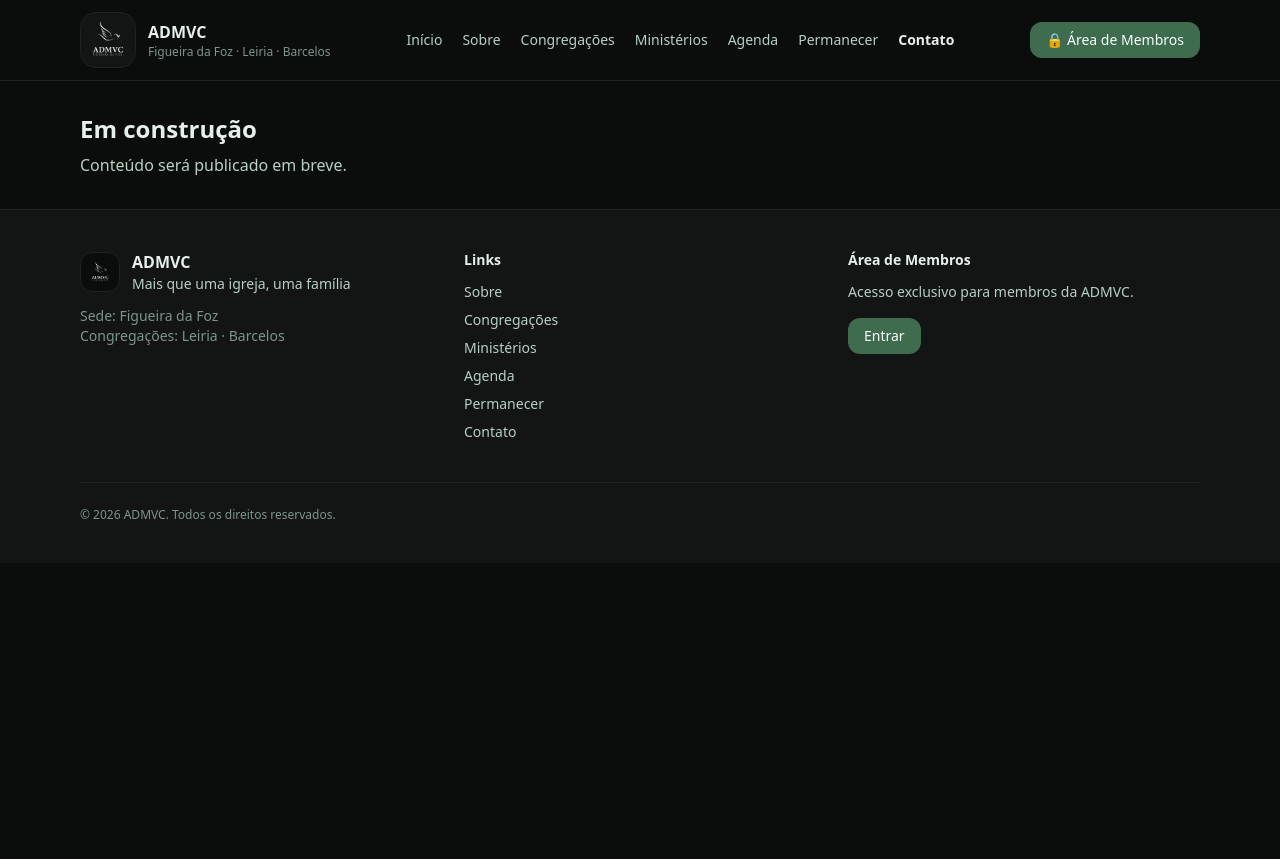
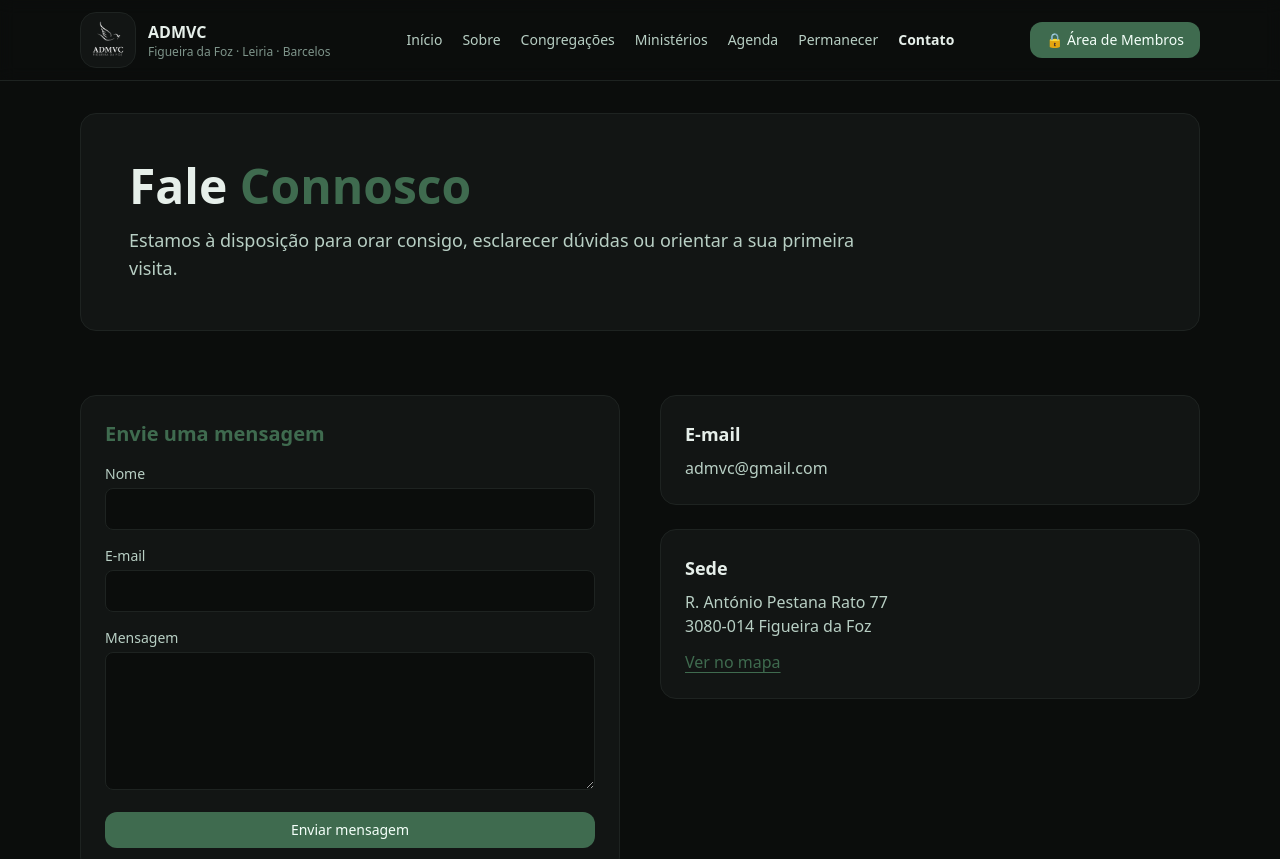
Before and after one commit to libertrendz/admvc-site, a Next.js app: page /contato in a window 1280 px wide. Shown: the top 859 px of the page. Before the commit the page ends 800 px from the top, so only its background shows below. Built offline with nearby package versions, Linux system fonts and the light colour scheme.

Commit message:
Update page.tsx

```diff
--- a/app/contato/page.tsx
+++ b/app/contato/page.tsx
@@ -1,9 +1,115 @@
-// app/contato/page.ts
-export default function Page() {
+// app/contato/page.tsx
+import Link from "next/link";
+
+export default function ContatoPage() {
   return (
-    <section className="space-y-2">
-      <h1 className="text-2xl font-semibold">Em construção</h1>
-      <p className="text-muted">Conteúdo será publicado em breve.</p>
-    </section>
+    <main className="space-y-16">
+      {/* HERO */}
+      <section className="relative overflow-hidden rounded-2xl border border-soft bg-bg2 p-6 md:p-12">
+        <div className="relative z-10 max-w-3xl space-y-4">
+          <h1 className="text-3xl md:text-5xl font-semibold text-fg">
+            Fale <span className="text-figueira">Connosco</span>
+          </h1>
+
+          <p className="text-muted text-base md:text-lg">
+            Estamos à disposição para orar consigo, esclarecer dúvidas ou
+            orientar a sua primeira visita.
+          </p>
+        </div>
+      </section>
+
+      {/* CONTEÚDO */}
+      <section className="grid gap-10 md:grid-cols-2">
+        {/* FORMULÁRIO */}
+        <div className="rounded-2xl border border-soft bg-bg2 p-6">
+          <h2 className="text-xl font-semibold text-figueira mb-4">
+            Envie uma mensagem
+          </h2>
+
+          <form
+            action="https://api.web3forms.com/submit"
+            method="POST"
+            className="space-y-4"
+          >
+            {/* ⚠️ VAMOS COLOCAR SUA CHAVE AQUI DEPOIS */}
+            <input type="hidden" name="access_key" value="SUA_ACCESS_KEY_AQUI" />
+            <input type="hidden" name="subject" value="Novo contacto via site ADMVC" />
+            <input type="hidden" name="from_name" value="Site ADMVC" />
+            <input type="hidden" name="redirect" value="https://www.igrejaadmvc.org/obrigado" />
+
+            <div>
+              <label className="block text-sm text-muted mb-1">Nome</label>
+              <input
+                type="text"
+                name="name"
+                required
+                className="w-full rounded-lg border border-soft bg-bg px-3 py-2 text-fg focus:outline-none focus:ring-2 focus:ring-figueira"
+              />
+            </div>
+
+            <div>
+              <label className="block text-sm text-muted mb-1">E-mail</label>
+              <input
+                type="email"
+                name="email"
+                required
+                className="w-full rounded-lg border border-soft bg-bg px-3 py-2 text-fg focus:outline-none focus:ring-2 focus:ring-figueira"
+              />
+            </div>
+
+            <div>
+              <label className="block text-sm text-muted mb-1">Mensagem</label>
+              <textarea
+                name="message"
+                rows={5}
+                required
+                className="w-full rounded-lg border border-soft bg-bg px-3 py-2 text-fg focus:outline-none focus:ring-2 focus:ring-figueira"
+              />
+            </div>
+
+            <button type="submit" className="btn btn-primary w-full">
+              Enviar mensagem
+            </button>
+          </form>
+        </div>
+
+        {/* INFORMAÇÕES */}
+        <div className="space-y-6">
+          <div className="rounded-2xl border border-soft bg-bg2 p-6">
+            <h3 className="text-lg font-semibold text-fg mb-2">
+              E-mail
+            </h3>
+            <p className="text-muted">admvc@gmail.com</p>
+          </div>
+
+          <div className="rounded-2xl border border-soft bg-bg2 p-6">
+            <h3 className="text-lg font-semibold text-fg mb-2">
+              Sede
+            </h3>
+            <p className="text-muted">
+              R. António Pestana Rato 77<br />
+              3080-014 Figueira da Foz
+            </p>
+
+            <div className="pt-3">
+              <Link
+                href="https://maps.google.com"
+                target="_blank"
+                className="text-figueira underline underline-offset-4"
+              >
+                Ver no mapa
+              </Link>
+            </div>
+          </div>
+        </div>
+      </section>
+
+      {/* NOTA FINAL */}
+      <section className="rounded-2xl border border-soft bg-bg2 p-6">
+        <p className="text-muted italic">
+          “Servindo a Deus ao servir pessoas.” — Marcos 10:45
+        </p>
+      </section>
+    </main>
   );
 }
```
